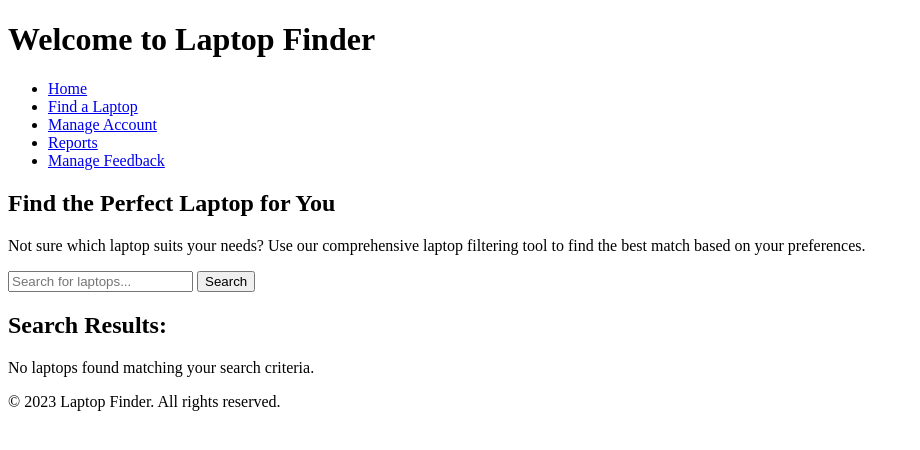
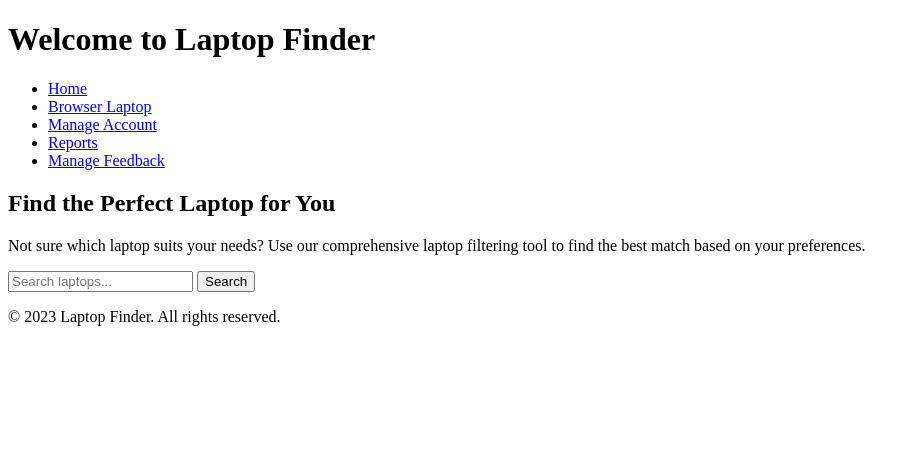
Before and after one commit to WenKang689/Flaskapp, a Flask app: page /manager/homepage in a window 1280 px wide. Shown: the top 450 px of the page, without its empty margins (0-920 px from the left). Run offline with Flask 3, Linux system fonts and the light colour scheme; some libraries are stand-ins or nearby versions.

Commit message:
Update manager_homepage.html

```diff
--- a/templates/manager_homepage.html
+++ b/templates/manager_homepage.html
@@ -10,7 +10,7 @@
         <h1>Welcome to Laptop Finder</h1>
         <ul>
             <li><a href="/">Home</a></li>
-            <li><a href="/manager/homepage">Find a Laptop</a></li>
+            <li><a href="/manager/homepage">Browser Laptop</a></li>
             <li><a href="/manager/account">Manage Account</a></li>
             <li><a href="/manager/reports">Reports</a></li>
             <li><a href="/manager/feedback">Manage Feedback</a></li>
@@ -25,34 +25,10 @@
         </section>
 
         <section>
-            <form action="/manager/homepage" method="post">
-                <input type="text" name="search_laptop" placeholder="Search for laptops..." required>
-                <input type="submit" name="action" value="Search">
+            <form action="/laptop" method="get"> <!-- Assuming the search route is /search -->
+                <input type="text" name="query" placeholder="Search laptops...">
+                <button type="submit">Search</button>
             </form>
-        </section>
-
-        <section>
-            <h2>Search Results:</h2>
-            {% if laptops %}
-                <ul>
-                    {% for laptop in laptops %}
-                        <li>
-                            <h3>{{ laptop.product_name }}</h3>
-                            <p><strong>Brand:</strong> {{ laptop.brand }}</p>
-                            <p><strong>Price:</strong> ${{ laptop.price }}</p>
-                            <p><strong>Memory:</strong> {{ laptop.memory }}</p>
-                            <p><strong>Processor:</strong> {{ laptop.processor }}</p>
-                            <p><strong>Graphics:</strong> {{ laptop.graphics }}</p>
-                            <p><strong>Storage:</strong> {{ laptop.storage }}</p>
-                            {% if laptop.pic_url %}
-                                <img src="{{ laptop.pic_url }}" alt="Laptop Image" style="max-width: 300px;">
-                            {% endif %}
-                        </li>
-                    {% endfor %}
-                </ul>
-            {% else %}
-                <p>No laptops found matching your search criteria.</p>
-            {% endif %}
         </section>
     </main>
 
```
